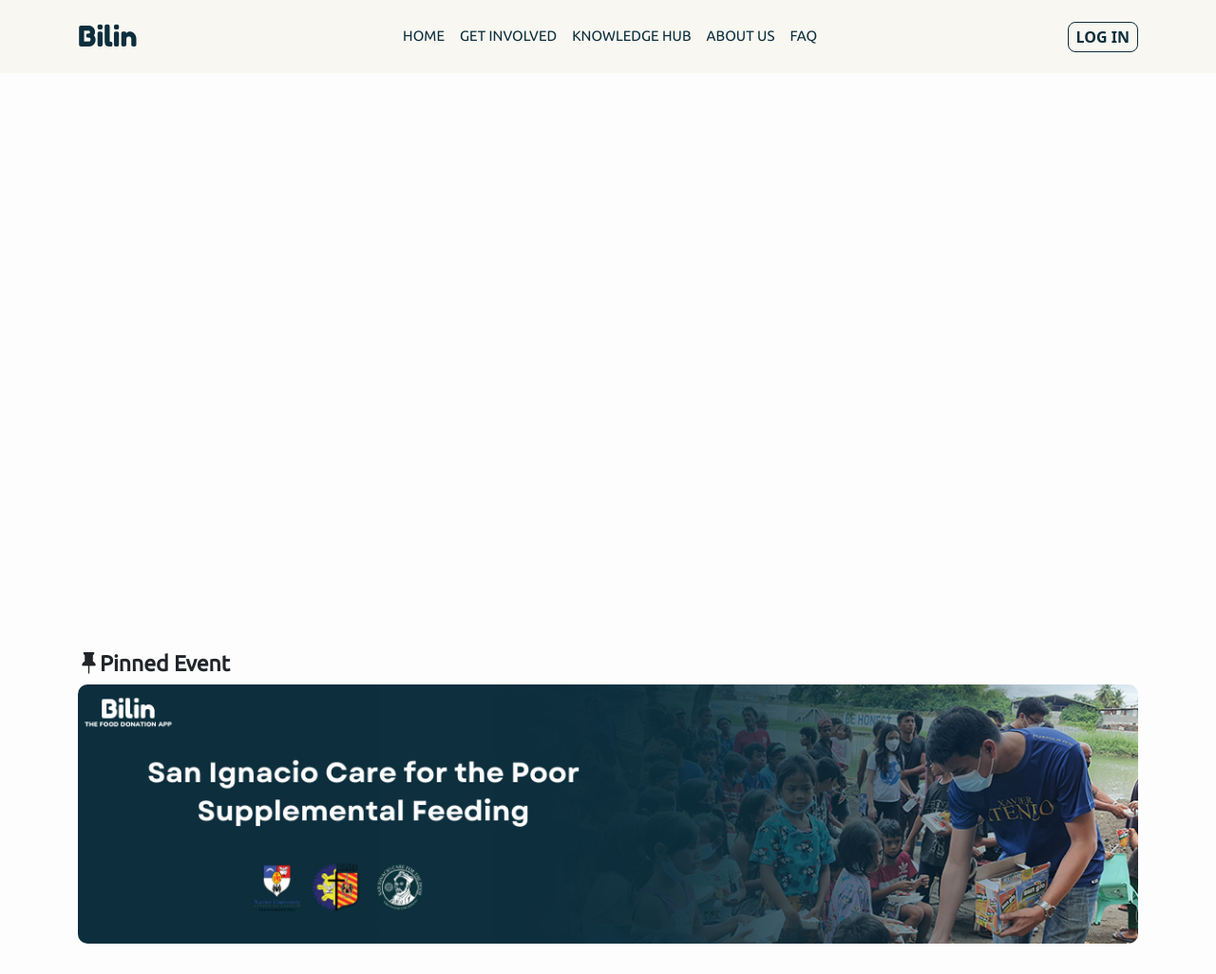
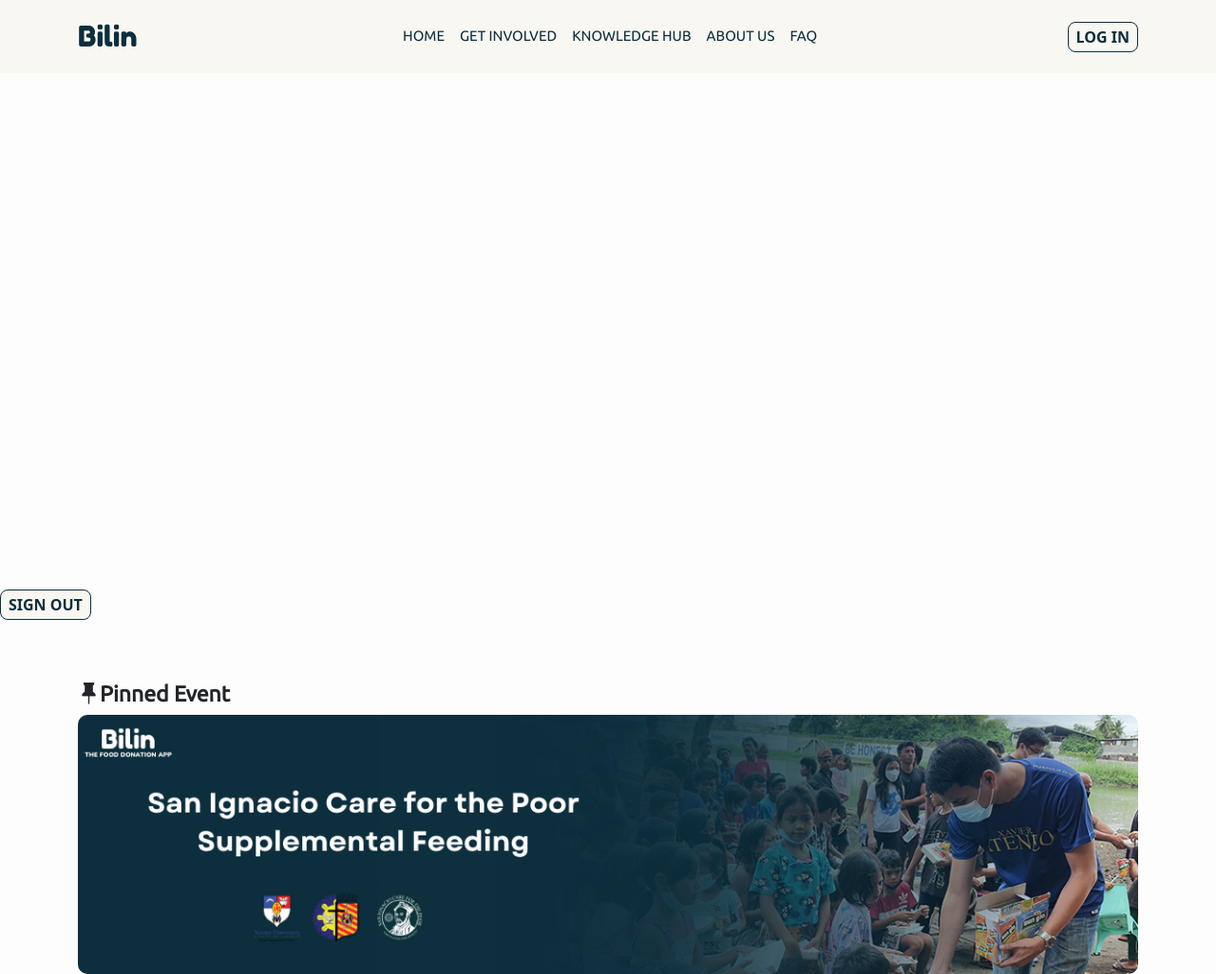
Before and after one commit to Biowulf21/Bilin---The-Food-Donation-App, a website with bundled scripts: page public/src/landing_page/get_involved.html in a window 1280 px wide. Shown: the top 1026 px of the page at 95% size. Built offline with nearby package versions, Linux system fonts and the light colour scheme; no server answers.

Commit message:
test sign out btn

```diff
--- a/public/src/landing_page/get_involved.html
+++ b/public/src/landing_page/get_involved.html
@@ -53,6 +53,9 @@
     </script>
     <script
         src="https://maps.googleapis.com/maps/api/js?key=AIzaSyBZm4A62u1UahYWE9WomHs9yzQG8N-QrfY&callback=myMap"></script>
+
+
+        <button class="btns btn-login ms-auto" style="font-weight: 600;">SIGN OUT</button>
 
     <!-- Pinned Event -->
     <section style="padding: 16px;">
```
